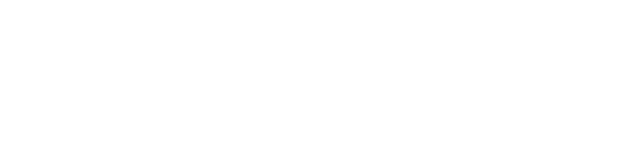
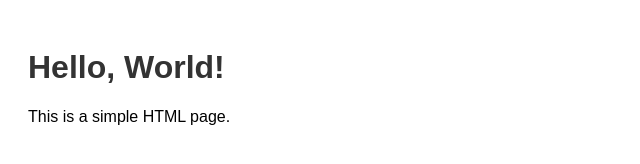
Before and after one commit to Vanaauthenta/crap-portfolio, a plain HTML site: page index.html in a window 1280 px wide. Shown: the whole page, without its empty margins (0-640 px from the left). Drawn offline with Linux system fonts and the light colour scheme.

Commit message:
added the html pages

```diff
--- a/index.html
+++ b/index.html
@@ -3,7 +3,19 @@
   <head>
     <meta charset="UTF-8" />
     <meta name="viewport" content="width=device-width, initial-scale=1.0" />
-    <title>Crap Portfolio</title>
+    <title>My First Webpage</title>
+    <style>
+      body {
+        font-family: Arial, sans-serif;
+        padding: 20px;
+      }
+      h1 {
+        color: #333;
+      }
+    </style>
   </head>
-  <body></body>
+  <body>
+    <h1>Hello, World!</h1>
+    <p>This is a simple HTML page.</p>
+  </body>
 </html>
```
